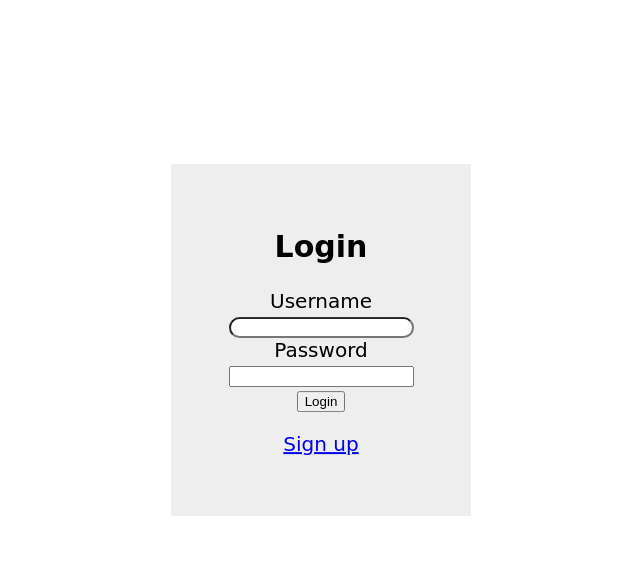
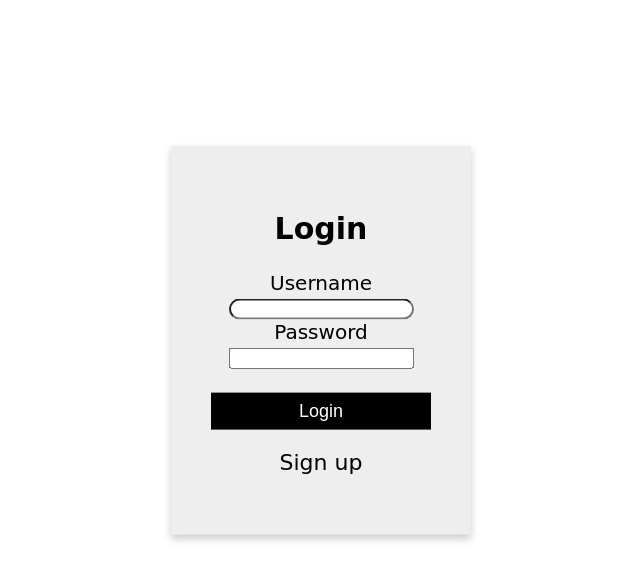
Before and after one commit to HamalainenNiko/PHP-Viestisein-, a PHP site: page /multi_login/login.php in a window 1280 px wide. Shown: the part 60-641 px from the top of the page, without its empty margins (319-959 px from the left). Run offline with PHP 8.4, Linux system fonts and the light colour scheme.

Commit message:
navbar fixes

```diff
--- a/GFHLAAAA/index.php
+++ b/GFHLAAAA/index.php
@@ -25,6 +25,7 @@
 
       <?php  if (isset($_SESSION['user'])) : ?>
       <li><a href="multi_login/profile.php">Profile</a></li>
+      </nav>
       <div class="profile_info">
 		<img src="multi_login/img/group2.png">
 				<strong>
@@ -37,7 +38,7 @@
 				</small>
 				<?php endif ?>
 			</div>
-            </nav>
+
     </section>
 </header>
 
--- a/GFHLAAAA/multi_login/admin/home.php
+++ b/GFHLAAAA/multi_login/admin/home.php
@@ -42,14 +42,13 @@ if(isset($_GET['logout'])){
                 <li><a href="../../index.php" id="left">G.F.H.L.A.A.A.A</a></li>
                 <li><a href="users.php">Manage Users</a></li>
               <li>Logged as Admin</li>
-
               </nav>
               <div class="profile_info">
             <img src="../img/group2.png">
         <?php echo $_SESSION['user']['username']; ?>
         <i style="color #888;">(<?php echo ucfirst($_SESSION['user']['user_type']); ?>)
         <br>
-        <a href="profile.php?logout='1'" style="color: red;">logout</a></i>
+        <a href="home.php?logout='1'" style="color: red;">logout</a></i>
     </div>
     </section>
 </header>
@@ -70,7 +69,6 @@ if(isset($_GET['logout'])){
   <h1><?php echo $_SESSION['user']['username']; ?></h1>
   <p class="title"> <i  style="color: #888;">(<?php echo ucfirst($_SESSION['user']['user_type']); ?>)</i></p>
   <p>G.F.H.L.A.A.A.A</p>
-
   <p><button></button></p>
 </div>
 
--- a/GFHLAAAA/multi_login/login.php
+++ b/GFHLAAAA/multi_login/login.php
@@ -8,6 +8,9 @@
     <meta http-equiv="X-UA-Compatible" content="ie=edge">
     <title>Login</title>
     <link rel="stylesheet" type="text/css" href="style.css">
+    <link rel="stylesheet" type="text/css" href="main.css">
+    <link rel="stylesheet" href="https://cdnjs.cloudflare.com/ajax/libs/font-awesome/4.7.0/css/font-awesome.min.css">
+
 </head>
 <style>
     h2 {
@@ -27,7 +30,7 @@
     </section>
 </header>
 
-    <form method="post" id="box" action="login.php">
+    <form method="post" id="box" class="card" action="login.php">
     <h2>Login</h2>
 
         <?php echo display_error(); ?>
@@ -39,7 +42,7 @@
         <div class="input-group">
             <label>Password</label>
             <input type="password" name="password">
-        </div>
+        </div><br>
         <div class="input-group">
 			<button type="submit" class="btn" name="login_btn">Login</button>
 		</div>
--- a/GFHLAAAA/multi_login/style.css
+++ b/GFHLAAAA/multi_login/style.css
@@ -23,7 +23,7 @@ ul {
 	float: right;
 }
 
-.profile_info i {
+.profile_info  {
   float: right;
 }
 
```
Also changed, not shown: GFHLAAAA/multi_login/profile.php (+3 -5 lines).
